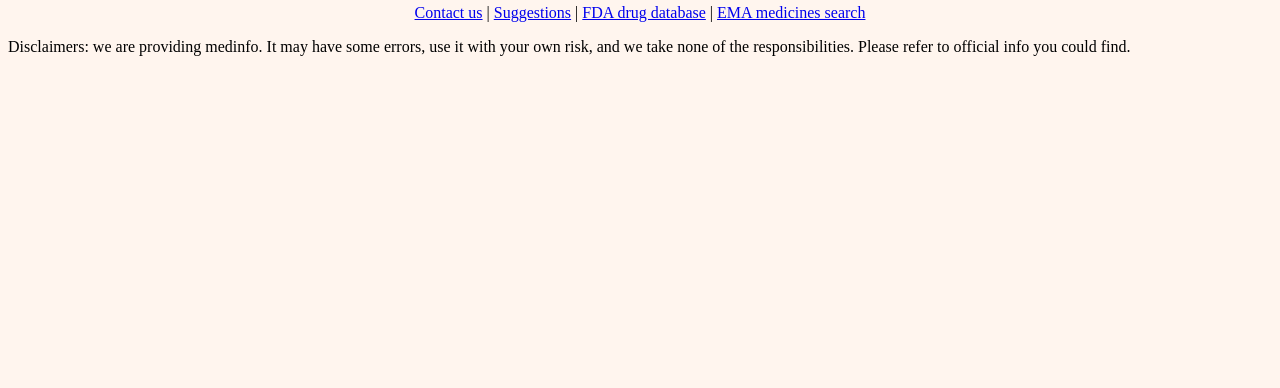
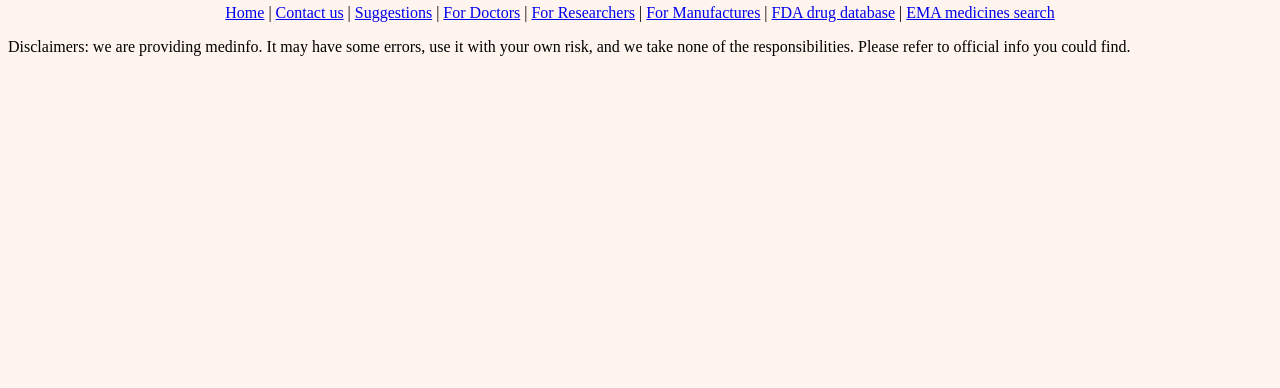
Before and after one commit to jimcs1/github1, a plain HTML site: page drugproperties.html in a window 1280 px wide. Shown: the part 412-800 px from the top of the page. Drawn offline with Linux system fonts and the light colour scheme.

Commit message:
Add files via upload

```diff
--- a/drugproperties.html
+++ b/drugproperties.html
@@ -31,12 +31,15 @@
         </p>
 
 	<div>
- 	<center><a href="mailto:q.med@yahoo.com">Contact us</a>
+ 	<center><a href="https://jimcs1.github.io/github1/">Home</a>
+	| <a href="mailto:q.med@yahoo.com">Contact us</a>
 	| <a href="mailto:q.medicines@gmail.com">Suggestions</a>
+	| <a href="drugproperties.html">For Doctors</a>
+	| <a href="drugstd.html">For Researchers</a>
+	| <a href="api.html">For Manufactures</a>
 	| <a href="https://www.fda.gov/Drugs/InformationOnDrugs" title="FDA drug database">FDA drug database</a>
 	| <a href="https://www.ema.europa.eu/en/medicines" title="EMA medicines search">EMA medicines search</a>
-	</div>
-
+	</center>
     	<p>
            Disclaimers: we are providing medinfo. It may have some errors, use it with your own risk, and we take none of the responsibilities. Please refer to official info you could find.
         </p>
```
